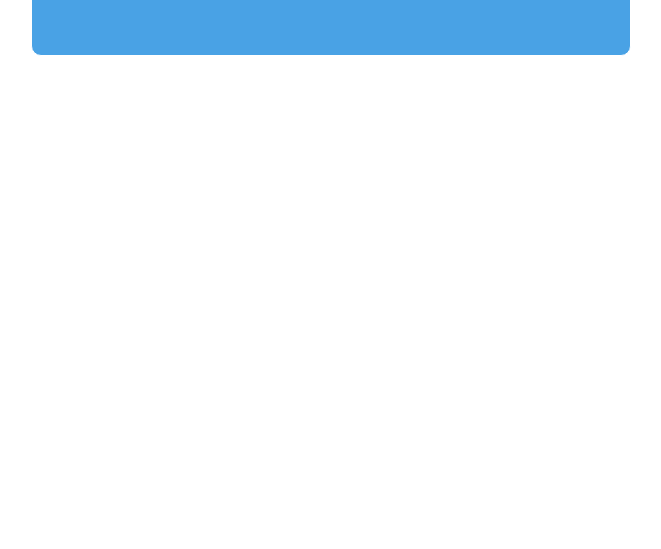
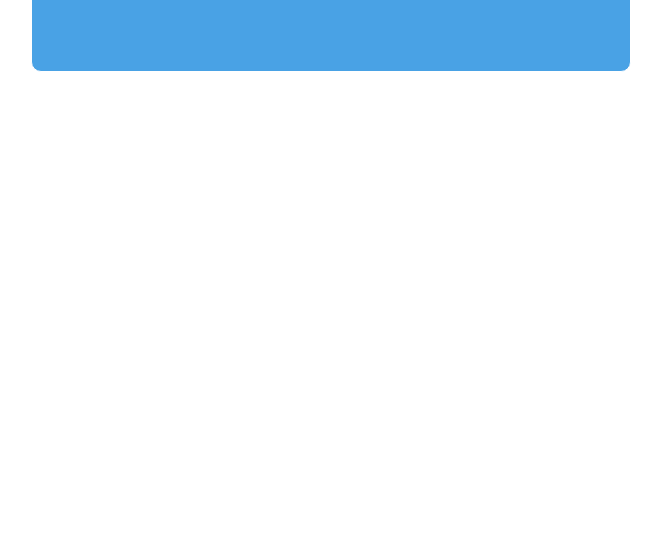
Before and after one commit to Arkadiusz-Adamowicz/openweather, a plain HTML site: page index.html in a window 1280 px wide. Shown: the part 251-800 px from the top of the page, without its empty margins (309-970 px from the left). Drawn offline with Linux system fonts and the light colour scheme.

Commit message:
Add files via upload

```diff
--- a/style.css
+++ b/style.css
@@ -90,10 +90,8 @@ body {
 }
 
 .output {
-  /* display: flex;
-  justify-content: space-evenly; */
   align-items: center;
-  padding: 1rem;
+  padding: 1.5rem 0;
 }
 
 .fa-cloud-sun {
@@ -104,6 +102,7 @@ body {
   float: right;
   font-size: small;
 }
+
 
 .form-item {
   padding: 0.2rem;
```
